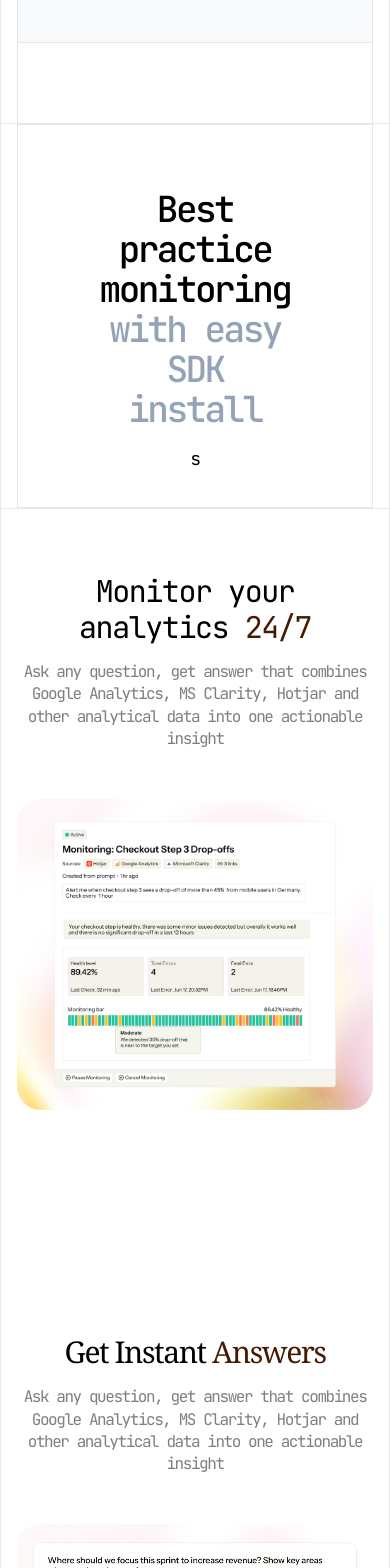
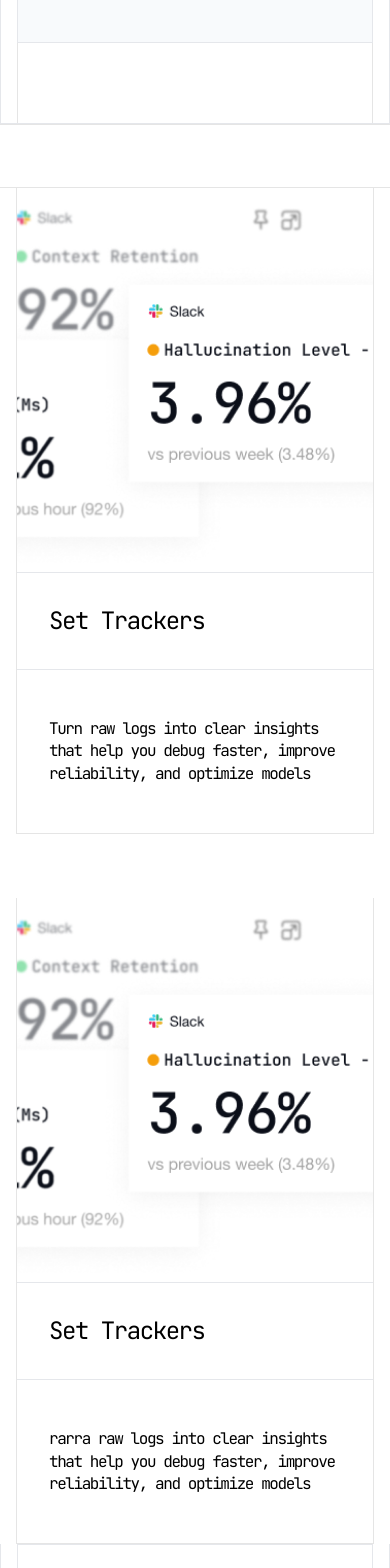
Before and after one commit to NikushaDevashvili/AI-Analytics-Landing, a Next.js app: page / in a window 390 px wide. Shown: the part 2820-4388 px from the top of the page. Built offline with nearby package versions, Linux system fonts and the light colour scheme.

Commit message:
tracker section added

```diff
--- a/package.json
+++ b/package.json
@@ -9,6 +9,7 @@
     "lint": "next lint"
   },
   "dependencies": {
+    "@radix-ui/react-accordion": "^1.2.12",
     "@radix-ui/react-slot": "^1.2.3",
     "class-variance-authority": "^0.7.1",
     "clsx": "^2.1.1",
--- a/src/app/globals.css
+++ b/src/app/globals.css
@@ -82,5 +82,9 @@
             @apply mx-auto px-4 md:px-8 lg:px-16;
             max-width: 1500px; /* Set your desired max width */
         }
+        .container-custom-spatial {
+            @apply mx-auto px-4 md:px-8 lg:px-0;
+            max-width: 1500px; /* Set your desired max width */
+        }
     }
 }
--- a/src/app/page.tsx
+++ b/src/app/page.tsx
@@ -6,6 +6,7 @@ import Faqs from "@/sections/Faqs";
 import Functional from "@/sections/Functional";
 import Integration from "@/sections/Integration";
 import LogoTicker from "@/sections/LogoTicker";
+import TrackersSection from "@/sections/TrackersSection";
 
 export default function Home() {
     return (
@@ -13,6 +14,7 @@ export default function Home() {
             <Navbar />
             <Hero />
             <Functional />
+            <TrackersSection />
             <Integration />
             {/* <LogoTicker /> */}
             <Features />
--- a/src/sections/Integration.tsx
+++ b/src/sections/Integration.tsx
@@ -5,10 +5,16 @@ import {
     AccordionTrigger,
 } from "@/components/ui/accordion";
 import {
+    Activity,
+    BarChart3,
+    Bell,
     BookCheck,
     ChartPie,
+    DollarSign,
     FolderSync,
     Goal,
+    Plug,
+    ShieldCheck,
     Users,
     Zap,
 } from "lucide-react";
@@ -20,17 +26,61 @@ export default function Integration() {
                 <div className="container-custom border-gray-200 border-x border-solid ">
                     <div className=" border-gray-200 bg-white border-x border-l-0 border-r-0  border-solid p-0">
                         <div className="border-x border border-gray-200 min-h-[24rem]">
-                            <div className="flex flex-col items-center gap-4 mt-16 mx-20">
+                            <div className="flex flex-col items-center gap-4 mt-24 mx-20">
                                 <h1
                                     className="text-4xl md:text-6xl lg:text-5xl text-center mt8 font-medium break-normal mx-auto tracking-custom
 "
                                 >
                                     Best practice monitoring <br />{" "}
-                                    <span className="text-slate-400">
-                                        with easy SDK install{" "}
+                                    <span className="text-slate-600">
+                                        with easy SDK installation{" "}
                                     </span>
                                 </h1>
-                                <h1 className="text-lg text-center">s</h1>
+                                <div className="flex items-center justify-center ">
+                                    <div className="max-w-(--breakpoint-lg) w-full py-24 px-6">
+                                        <div className="mt-6 md:mt-10 w-full mx-auto grid md:grid-cols-2 gap-12">
+                                            <div className="">
+                                                <Accordion
+                                                    defaultValue="item-0"
+                                                    type="single"
+                                                    className="w-full"
+                                                >
+                                                    {features.map(
+                                                        (
+                                                            {
+                                                                title,
+                                                                description,
+                                                                icon: Icon,
+                                                            },
+                                                            index
+                                                        ) => (
+                                                            <AccordionItem
+                                                                key={index}
+                                                                value={`item-${index}`}
+                                                                className="group/accordion-item data-[state=open]:border-b-1 data-[state=open]:border-slate-500"
+                                                            >
+                                                                <AccordionTrigger className="text-lg [&>svg]:hidden group-first/accordion-item:pt-0">
+                                                                    <div className="flex items-center gap-4">
+                                                                        <Icon />
+                                                                        {title}
+                                                                    </div>
+                                                                </AccordionTrigger>
+                                                                <AccordionContent className="text-[17px] leading-relaxed text-muted-foreground">
+                                                                    {
+                                                                        description
+                                                                    }
+                                                                    <div className="mt-6 mb-2 md:hidden aspect-video w-full bg-muted rounded-xl" />
+                                                                </AccordionContent>
+                                                            </AccordionItem>
+                                                        )
+                                                    )}
+                                                </Accordion>
+                                            </div>
+                                            {/* Media */}
+                                            <div className="hidden md:block w-full h-full bg-muted rounded-xl" />
+                                        </div>
+                                    </div>
+                                </div>
                             </div>
                         </div>
                     </div>
@@ -42,82 +92,39 @@ export default function Integration() {
 
 const features = [
     {
-        icon: Goal,
-        title: "Identify Opportunities",
+        icon: Activity,
+        title: "Monitor AI Performance",
         description:
-            "Easily uncover untapped areas to explore and expand your reach effortlessly and effectively.",
+            "Track errors, drifts, and response quality in real time so you always know how your AI is performing.",
     },
     {
-        icon: BookCheck,
-        title: "Build Authority",
+        icon: DollarSign,
+        title: "Control Costs",
         description:
-            "Create valuable content that resonates, inspires trust, and positions you as an expert.",
+            "See exactly where your AI spend is going, catch runaway usage, and stay on top of your budget.",
     },
     {
-        icon: ChartPie,
-        title: "Instant Insights",
+        icon: BarChart3,
+        title: "Actionable Insights",
         description:
-            "Gain immediate, actionable insights with a quick glance, enabling fast decision-making.",
+            "Turn raw logs into clear insights that help you debug faster, improve reliability, and optimize models.",
     },
     {
-        icon: Users,
-        title: "Engage with Your Audience",
+        icon: Bell,
+        title: "Instant Alerts",
         description:
-            "Boost audience engagement with interactive features like polls, quizzes, and forms.",
+            "Get notified in Slack or email the moment something goes wrong, so you can act before users notice.",
     },
     {
-        icon: FolderSync,
-        title: "Automate Your Workflow",
+        icon: Plug,
+        title: "Seamless Integration",
         description:
-            "Streamline your processes by automating repetitive tasks, saving time and reducing effort.",
+            "Drop in a simple SDK or API and start monitoring immediately — no complex setup required.",
     },
     {
-        icon: Zap,
-        title: "Accelerate Growth",
+        icon: ShieldCheck,
+        title: "Protect User Trust",
         description:
-            "Supercharge your growth by implementing strategies that drive results quickly and efficiently.",
+            "Deliver reliable AI experiences that keep customers confident and engaged with your product.",
     },
 ];
-const Features04Page = () => {
-    return (
-        <div className="min-h-screen flex items-center justify-center">
-            <div className="max-w-(--breakpoint-lg) w-full py-12 px-6">
-                <h2 className="text-4xl md:text-5xl md:leading-14 font-semibold tracking-[-0.03em] max-w-lg">
-                    Boost Your Strategy with Smart Features
-                </h2>
-                <div className="mt-6 md:mt-10 w-full mx-auto grid md:grid-cols-2 gap-12">
-                    <div>
-                        <Accordion
-                            defaultValue="item-0"
-                            type="single"
-                            className="w-full"
-                        >
-                            {features.map(
-                                ({ title, description, icon: Icon }, index) => (
-                                    <AccordionItem
-                                        key={index}
-                                        value={`item-${index}`}
-                                        className="group/accordion-item data-[state=open]:border-b-2 data-[state=open]:border-primary"
-                                    >
-                                        <AccordionTrigger className="text-lg [&>svg]:hidden group-first/accordion-item:pt-0">
-                                            <div className="flex items-center gap-4">
-                                                <Icon />
-                                                {title}
-                                            </div>
-                                        </AccordionTrigger>
-                                        <AccordionContent className="text-[17px] leading-relaxed text-muted-foreground">
-                                            {description}
-                                            <div className="mt-6 mb-2 md:hidden aspect-video w-full bg-muted rounded-xl" />
-                                        </AccordionContent>
-                                    </AccordionItem>
-                                )
-                            )}
-                        </Accordion>
-                    </div>
-                    {/* Media */}
-                    <div className="hidden md:block w-full h-full bg-muted rounded-xl" />
-                </div>
-            </div>
-        </div>
-    );
-};
--- /dev/null
+++ b/src/sections/TrackersSection.tsx
@@ -0,0 +1,54 @@
+import slackmessageimg from "@/assets/images/SlackMessage.png";
+export default function TrackersSection() {
+    return (
+        <section>
+            <div className="border-y min-h-[4rem]"></div>
+            <div className="container-custom-spatial border border-0">
+                <div className="grid grid-grid-cols-1 lg:grid-cols-2 gap-16 ">
+                    <div className="border border-t-0 items-center">
+                        <div className="">
+                            <img
+                                src={slackmessageimg.src}
+                                alt="Functional Image"
+                                className="w-full h-96 md:h-96 object-cover"
+                            />
+                        </div>
+                        <div className="border border-gray-200 border-t-0"></div>
+                        <div className="py-8">
+                            <h1 className="text-2xl px-8">Set Trackers</h1>
+                        </div>
+                        <div className="border border-gray-200 border-t-0"></div>
+                        <div className="py-6 ">
+                            <h1 className="text-md py-6 px-8">
+                                Turn raw logs into clear insights that help you
+                                debug faster, improve reliability, and optimize
+                                models
+                            </h1>
+                        </div>
+                    </div>
+                    <div className="border border-t-0 items-center">
+                        <div className="">
+                            <img
+                                src={slackmessageimg.src}
+                                alt="Functional Image"
+                                className="w-full h-96 md:h-96 object-cover"
+                            />
+                        </div>
+                        <div className="border border-gray-200 border-t-0"></div>
+                        <div className="py-8">
+                            <h1 className="text-2xl px-8">Set Trackers</h1>
+                        </div>
+                        <div className="border border-gray-200 border-t-0"></div>
+                        <div className="py-6 ">
+                            <h1 className="text-md py-6 px-8">
+                                rarra raw logs into clear insights that help you
+                                debug faster, improve reliability, and optimize
+                                models
+                            </h1>
+                        </div>
+                    </div>
+                </div>
+            </div>
+        </section>
+    );
+}
```
Also changed, not shown: src/components/ui/accordion.tsx (added, +57 -0 lines), tailwind.config.ts (+71 -40 lines), 1 other file (tests, documents, lock files or other folders).
